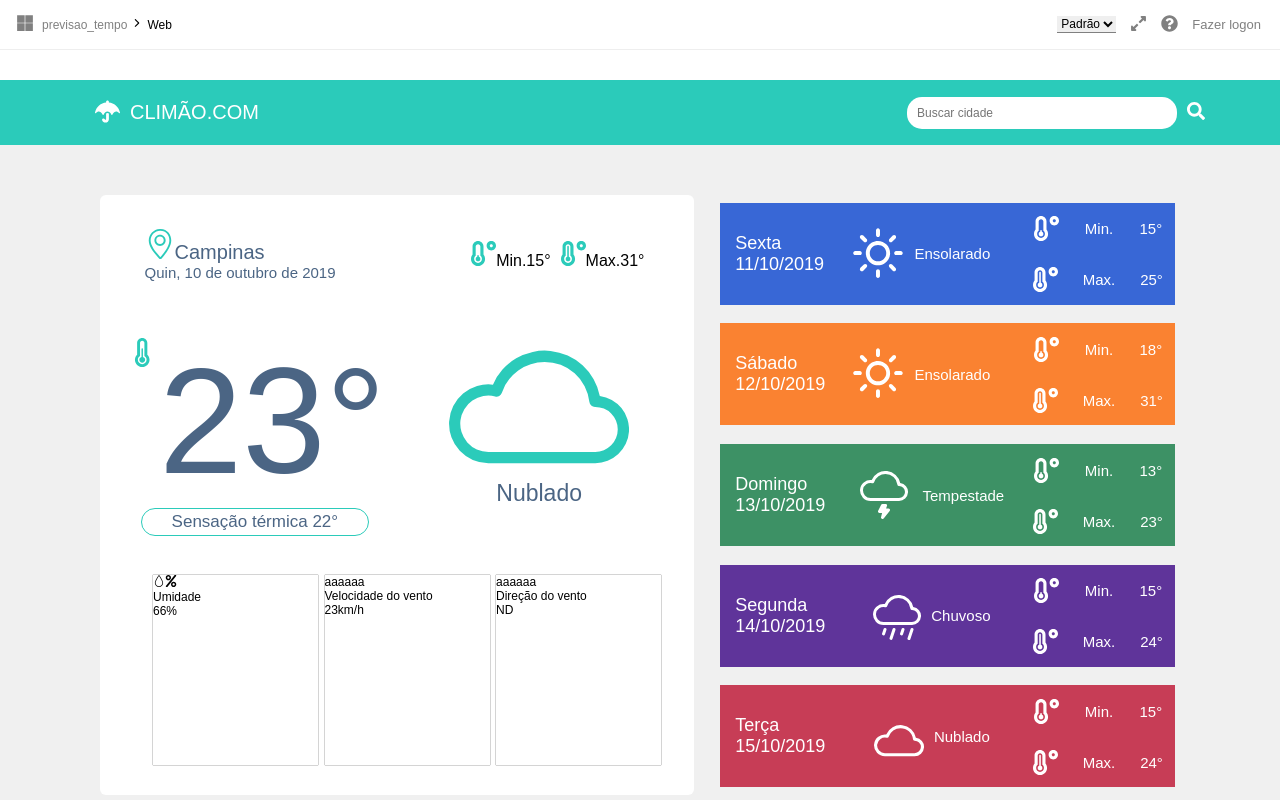
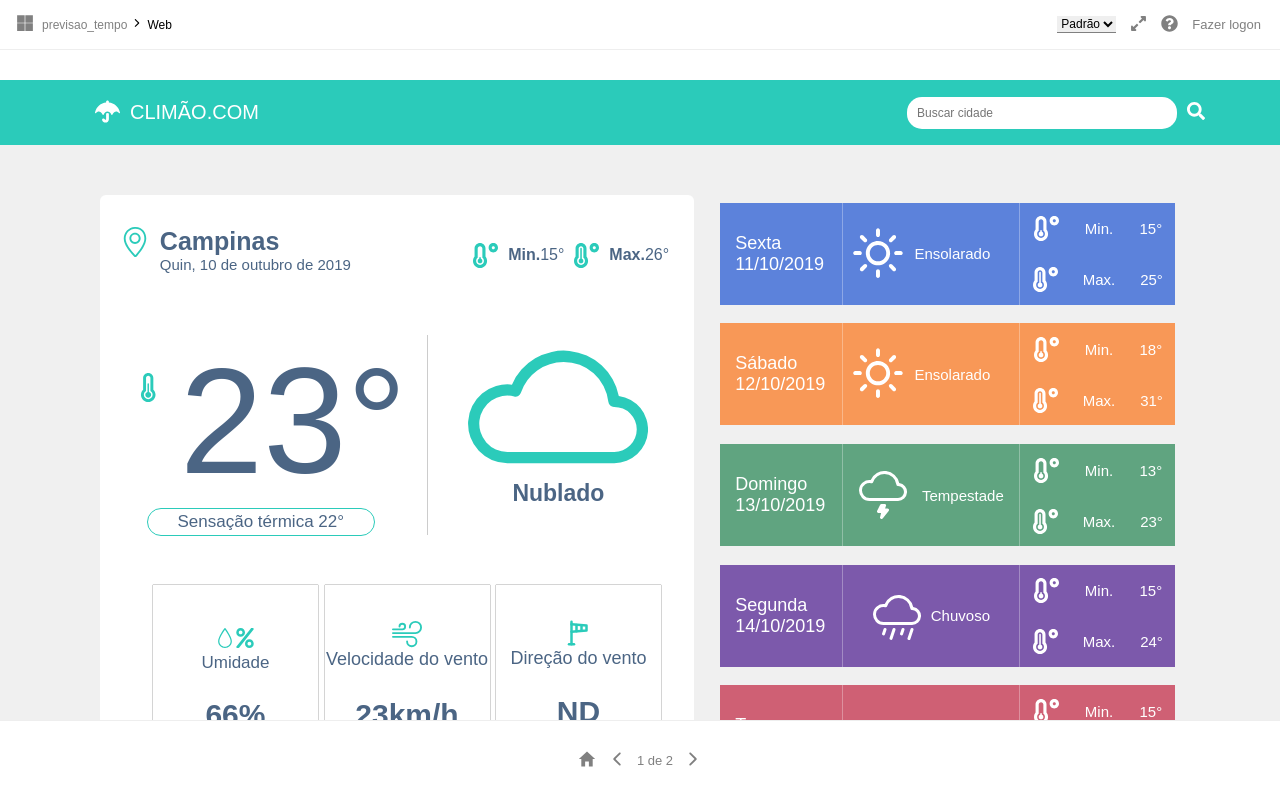
Before and after one commit to majunior07/climao, a React (Create React App) app: page / in a window 1280 px wide. Shown: the top 800 px of the page. Built offline with nearby package versions, Linux system fonts and the light colour scheme.

Commit message:
Segundo commit 27/04/23

```diff
--- a/src/App.js
+++ b/src/App.js
@@ -6,7 +6,8 @@ import { IoMdHome, IoIosArrowBack, IoIosArrowForward } from 'react-icons/io';
 import { SlLocationPin, SlDrop } from 'react-icons/sl';
 import { TiThermometer } from 'react-icons/ti';
 import { SiAdobecreativecloud } from 'react-icons/si';
-import { BsCloudLightning , BsCloudRain, BsCloudy } from'react-icons/bs';
+import { BsCloudLightning , BsCloudRain, BsCloudy, BsWind } from'react-icons/bs';
+import { TbWindsock } from 'react-icons/tb';
 import Assets from './Assets';
 
 
@@ -66,27 +67,35 @@ function App(){
                 <div className='esquerda'>
                   <div className='esquerdaCima'>
                     <div className='campinas'>
-                      <SlLocationPin color='#2BCBBA' size={30}></SlLocationPin>
-                      <span>Campinas</span>
-                      <p>Quin, 10 de outubro de 2019</p>
-                    </div>
+                        <div className='campinas2'>
+                          <SlLocationPin color='#2BCBBA' size={30}></SlLocationPin>
+                          <div className='campinas3'>
+                            <strong><span>Campinas</span></strong>
+                            <p>Quin, 10 de outubro de 2019</p>
+                          </div>
+                        </div>
+                      </div>
                     <div className='minMax'>
                       <div className='minimo'>
                         <FaTemperatureLow color='#2BCBBA' size={25}></FaTemperatureLow>
-                        <span>Min.</span>
+                        <div className='minimo2'>
+                        <strong><span>Min.</span></strong>
+                        </div>
                         <span>15°</span>
                       </div>
                       <div className='maximo'>
                         <FaTemperatureHigh color='#2BCBBA' size={25}></FaTemperatureHigh>
-                        <span>Max.</span>
-                        <span>31°</span>
+                        <div className='maximo2'>
+                          <strong><span>Max.</span></strong>
+                        </div>
+                        <span>26°</span>
                       </div>
                     </div>
                   </div>
                   <div className='esquerdaMeio'>
                     <div className='esquerdaMeioEsquerda'>
                         <div className='termo'>
-                          <div>
+                          <div className='termo2'>
                            <TiThermometer color='#2BCBBA' size={35} ></TiThermometer>
                           </div>
                           <div>
@@ -99,40 +108,40 @@ function App(){
                       </div>
                     <div className='nublado'>
                       <BsCloudy color='#2BCBBA' size={180}></BsCloudy>
-                      <p>Nublado</p>
+                      <strong><p>Nublado</p></strong>
                     </div>
                   </div>
                   <div className='esquerdaBaixo'>
                     <div className='umidade'>
-                      <div>
-                          <div>
-                            <SlDrop></SlDrop>
-                            <FaPercent></FaPercent>
+                      <div className='umidade2'>
+                          <div className='umidade3'>
+                            <SlDrop size={20} color='#2BCBBA'></SlDrop>
+                            <FaPercent size={20} color='#2BCBBA'></FaPercent>
                           </div>
-                          <div>
+                          <div className='umidade4'>
                             <p>Umidade</p>
                           </div>
                       </div>
-                      <div>
-                        <p>66%</p>
+                      <div className='umidade5'>
+                        <strong><p>66%</p></strong>
                       </div>
                     </div>
                     <div className='velocidade'>
-                      <div>
-                        aaaaaa
+                      <div className='velocidade2'>
+                        <BsWind size={30} color='#2BCBBA'></BsWind>
                         <p>Velocidade do vento</p>
                       </div>
-                      <div>
-                        <p>23km/h</p>
+                      <div className='velocidade3'>
+                        <strong><p>23km/h</p></strong>
                       </div>
                     </div>
                     <div className='direcao'>
-                    <div>
-                        aaaaaa
+                    <div className='direcao1'>
+                        <TbWindsock size={30} color='#2BCBBA'></TbWindsock>
                         <p>Direção do vento</p>
-                      </div>
-                      <div>
-                        <p>ND</p>
+                    </div>
+                      <div className='direcao2'>
+                        <strong><p>ND</p></strong>
                       </div>
                     </div>
                   </div>
--- a/src/index.css
+++ b/src/index.css
@@ -7,12 +7,20 @@
   font-size: 12px;
 }
 
+body{
+  padding-top: 50px;
+}
+
 .header{
   border-bottom: 1px solid #eee;
   display: flex;
   height: 50px;
   justify-content: space-between;
   align-items: center;
+  position: fixed;
+  width: 100%;
+  background-color: #FFF;
+  top: 0;
 }
 
 .menu1{
@@ -56,7 +64,7 @@
 
 .container {
   background-color: #FFF;
-  height: 800px;
+  height: 850px;
 }
 
 .climao {
@@ -124,8 +132,9 @@
   display: flex;
   align-items: center;
   justify-content:space-between;
-  width: 85%;
+  width: 95%;
   height: 15%;
+  margin-right: 10px;
 }
 
 .minMax{
@@ -136,17 +145,39 @@
 
 .minMax span{
   font-size: 16px;
-
+  color: #4B6584;
 }
 
 .minimo{
   display: block;
   padding: 5px;
+  display: flex;
+  align-items: center;
+  justify-content: center;
+}
+
+.minimo2{
+  display: block;
+  margin-left: 10px;
 }
 
 .maximo{
   display: block;
   padding: 5px;
+  display: flex;
+  align-items: center;
+  justify-content: center;
+}
+
+.maximo2{
+  display: block;
+  margin-left: 10px;
+}
+
+.campinas{
+  display: flex;
+  align-items: start;
+  flex-direction: column;
 }
 
 .campinas span{
@@ -159,6 +190,22 @@
   color: #4B6584;
 }
 
+.campinas2{
+  display: flex;
+  align-items: start;
+  margin-bottom: 10px;
+  padding: 10px;
+}
+
+.campinas3{
+  display: block;
+  margin-left: 10px;
+}
+
+.campinas3 span{
+  font-size: 25px;
+}
+
 .esquerdaMeio{
   width: 95%;
   height: 45%;
@@ -168,12 +215,15 @@
 }
 
 .esquerdaMeioEsquerda{
-  height: 270px;
-  width: 280px;
+  height: 200px;
+  width: 320px;
   display: flex;
   align-items: center;
   justify-content: center;
   flex-direction: column;
+  border-right: 1px solid rgba(128,128,128, 0.4);
+  margin-right: 10px;
+  padding-right: 20px;
 }
 
 .termo {
@@ -191,6 +241,12 @@
   color: #4B6584;
   border-radius: 15px;
   padding: 8px;
+}
+
+.termo2{
+  display: block;
+  margin-top: 20px;
+  padding: 15px;
 }
 
 .sensacao p{
@@ -227,21 +283,115 @@
   box-shadow: 0 0 1px;
   margin: 0 0 10px 20px;
   width: 165px;
-  height: 190px;
+  height: 170px;
+  display: flex;
+  align-items: center;
+  justify-content: center;
+  flex-direction: column;
+}
+
+.umidade2{
+  display: flex;
+  align-items: center;
+  justify-content: center;
+  flex-direction: column;
+  padding: 20px;
+}
+
+.umidade2 p {
+  font-size: 12px;
+  color: #4B6584;
+}
+
+.umidade3{
+  display: flex;
+  justify-content: center;
+}
+
+.umidade4{
+  display: block;
+  padding: 5px;
+}
+
+.umidade4 p{
+  font-size: 17px;
+}
+
+.umidade5 strong p{
+  font-size: 30px;
+  color: #4B6584;
 }
 
 .velocidade{
   box-shadow: 0 0 1px;
   width: 165px;
-  height: 190px;
+  height: 170px;
   margin: 0 0 10px 0px;
+  display: flex;
+  align-items: center;
+  justify-content: center;
+  flex-direction: column;
+}
+
+.velocidade2{
+  display: flex;
+  align-items: center;
+  justify-content: center;
+  flex-direction: column;
+  margin-top: 20px;
+  margin-bottom: 18px;
+}
+
+.velocidade2 p{
+  font-size: 18px;
+  color: #4B6584;
+}
+
+.velocidade3{
+  display: block;
+  padding: 10px;
+
+}
+
+.velocidade3 p{
+  font-size: 30px;
+  color: #4B6584;
 }
 
 .direcao{
   box-shadow: 0 0 1px;
   width: 165px;
-  height: 190px;
+  height: 170px;
   margin: 0 0 10px 0px;
+  display: flex;
+  align-items: center;
+  justify-content: center;
+  flex-direction: column;
+  padding: 14px;
+}
+
+.direcao1{
+  display: flex;
+  align-items: center;
+  justify-content: space-between;
+  flex-direction: column;
+  margin: 16px 0;
+}
+
+.direcao1 p{
+  font-size: 18px;
+  color: #4B6584;
+}
+
+.direcao2{
+  display: block;
+  padding: 10px;
+
+}
+
+.direcao2 p{
+  font-size: 30px;
+  color: #4B6584;
 }
 
 .direita{
@@ -263,7 +413,7 @@
 }
 
 .blueEsquerda{
-  background-color: #3867D6;
+  background-color: rgba(56,103,214, 0.8);
   color: #FFF;
   border-right: 1px transparent #FFF;
   height: 100%;
@@ -272,6 +422,7 @@
   align-items:start;
   justify-content: center;
   flex-direction: column;
+  border-right: 1px solid rgba(255,255,255, 0.3);
 }
 
 .blueEsquerda p{
@@ -280,7 +431,7 @@
 }
 
 .blueMeio{
-  background-color: #3867D6;
+  background-color: rgba(56,103,214, 0.8);
   color: #FFF;
   border-right: 1px transparent #FFF;
   height: 100%;
@@ -288,6 +439,7 @@
   display: flex;
   align-items: center;
   justify-content: start;
+  border-right: 1px solid rgba(255,255,255, 0.3);
 }
 
 .blueMeio span {
@@ -296,7 +448,7 @@
 }
 
 .blueDireitaCima{
-  background-color: #3867D6;
+  background-color: rgba(56,103,214, 0.8);
   color: #FFF;
   width: 155px;
   height: 52px;
@@ -310,7 +462,7 @@
 }
 
 .blueDireitaBaixo{
-  background-color: #3867D6;
+  background-color: rgba(56,103,214, 0.8);
   color: #FFF;
   width: 100%;
   height: 50px;
@@ -335,7 +487,7 @@
 }
 
 .orangeEsquerda{
-  background-color: #FA8231;
+  background-color: rgba(250,130,49, 0.8);
   color: #FFF;
   border-right: 1px transparent #FFF;
   height: 100%;
@@ -344,6 +496,7 @@
   align-items:start;
   justify-content: center;
   flex-direction: column;
+  border-right: 1px solid rgba(255,255,255, 0.3);
 }
 
 .orangeEsquerda p{
@@ -352,7 +505,7 @@
 }
 
 .orangeMeio{
-  background-color: #FA8231;
+  background-color: rgba(250,130,49, 0.8);
   color: #FFF;
   border-right: 1px transparent #FFF;
   height: 100%;
@@ -360,6 +513,7 @@
   display: flex;
   align-items: center;
   justify-content: start;
+  border-right: 1px solid rgba(255,255,255, 0.3);
 }
 
 .orangeMeio span {
@@ -368,7 +522,7 @@
 }
 
 .orangeDireitaCima{
-  background-color: #FA8231;
+  background-color: rgba(250,130,49, 0.8);
   color: #FFF;
   width: 155px;
   height: 52px;
@@ -382,7 +536,7 @@
 }
 
 .orangeDireitaBaixo{
-  background-color: #FA8231;
+  background-color: rgba(250,130,49, 0.8);
   color: #FFF;
   width: 100%;
   height: 50px;
@@ -406,7 +560,7 @@
 }
 
 .greenEsquerda{
-  background-color: #3D9165;
+  background-color: rgba(61,145,101, 0.8);
   color: #FFF;
   border-right: 1px transparent #FFF;
   height: 100%;
@@ -415,6 +569,7 @@
   align-items:start;
   justify-content: center;
   flex-direction: column;
+  border-right: 1px solid rgba(255,255,255, 0.3);
 }
 
 .greenEsquerda p{
@@ -423,7 +578,7 @@
 }
 
 .greenMeio{
-  background-color: #3D9165;
+  background-color: rgba(61,145,101, 0.8);
   color: #FFF;
   border-right: 1px transparent #FFF;
   height: 100%;
@@ -431,6 +586,7 @@
   display: flex;
   align-items: center;
   justify-content: center;
+  border-right: 1px solid rgba(255,255,255, 0.3);
 }
 
 .greenMeio span {
@@ -439,7 +595,7 @@
 }
 
 .greenDireitaCima{
-  background-color: #3D9165;
+  background-color: rgba(61,145,101, 0.8);
   color: #FFF;
   width: 155px;
   height: 52px;
@@ -453,7 +609,7 @@
 }
 
 .greenDireitaBaixo{
-  background-color: #3D9165;
+  background-color: rgba(61,145,101, 0.8);
   color: #FFF;
   width: 100%;
   height: 50px;
@@ -477,7 +633,7 @@
 }
 
 .purpleEsquerda{
-  background-color: #5F349A;
+  background-color: rgba(95,52,154, 0.8);
   color: #FFF;
   border-right: 1px transparent #FFF;
   height: 100%;
@@ -486,6 +642,7 @@
   align-items:start;
   justify-content: center;
   flex-direction: column;
+  border-right: 1px solid rgba(255,255,255, 0.3);
 }
 
 .purpleEsquerda p{
@@ -494,7 +651,7 @@
 }
 
 .purpleMeio{
-  background-color: #5F349A;
+  background-color: rgba(95,52,154, 0.8);
   color: #FFF;
   border-right: 1px transparent #FFF;
   height: 100%;
@@ -502,6 +659,7 @@
   display: flex;
   align-items: center;
   justify-content: center;
+  border-right: 1px solid rgba(255,255,255, 0.3);
 }
 
 .purpleMeio span {
@@ -510,7 +668,7 @@
 }
 
 .purpleDireitaCima{
-  background-color: #5F349A;
+  background-color: rgba(95,52,154, 0.8);;
   color: #FFF;
   width: 155px;
   height: 52px;
@@ -524,7 +682,7 @@
 }
 
 .purpleDireitaBaixo{
-  background-color: #5F349A;
+  background-color: rgba(95,52,154, 0.8);
   color: #FFF;
   width: 100%;
   height: 50px;
@@ -548,7 +706,7 @@
 }
 
 .redEsquerda{
-  background-color: #C73D56;
+  background-color: rgba(199,61,86, 0.8);;
   color: #FFF;
   border-right: 1px transparent #FFF;
   height: 100%;
@@ -557,6 +715,7 @@
   align-items:start;
   justify-content: center;
   flex-direction: column;
+  border-right: 1px solid rgba(255,255,255, 0.3);
 }
 
 .redEsquerda p{
@@ -565,7 +724,7 @@
 }
 
 .redMeio{
-  background-color: #C73D56;
+  background-color: rgba(199,61,86, 0.8);
   color: #FFF;
   border-right: 1px transparent #FFF;
   height: 100%;
@@ -573,6 +732,7 @@
   display: flex;
   align-items: center;
   justify-content: center;
+  border-right: 1px solid rgba(255,255,255, 0.3);
 }
 
 .redMeio span {
@@ -581,7 +741,7 @@
 }
 
 .redDireitaCima{
-  background-color: #C73D56;
+  background-color: rgba(199,61,86, 0.8);
   color: #FFF;
   width: 155px;
   height: 52px;
@@ -595,7 +755,7 @@
 }
 
 .redDireitaBaixo{
-  background-color: #C73D56;
+  background-color: rgba(199,61,86, 0.8);;
   color: #FFF;
   width: 100%;
   height: 50px;
@@ -614,6 +774,10 @@
   display: flex;
   align-items: center;
   justify-content: center;
+  position: fixed;
+  width: 100%;
+  background-color: #FFF;
+  bottom: 0;
 }
 
 .footer ul {
```
